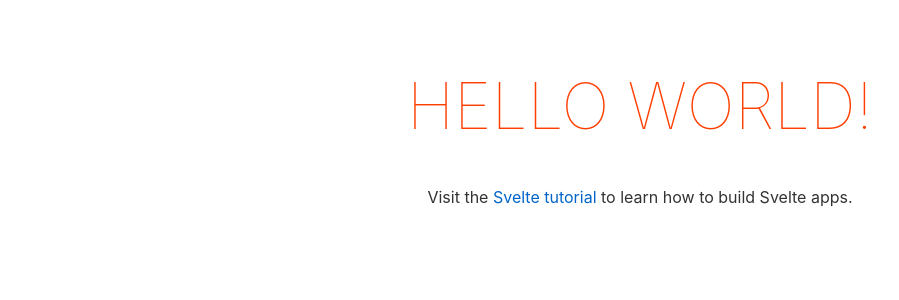
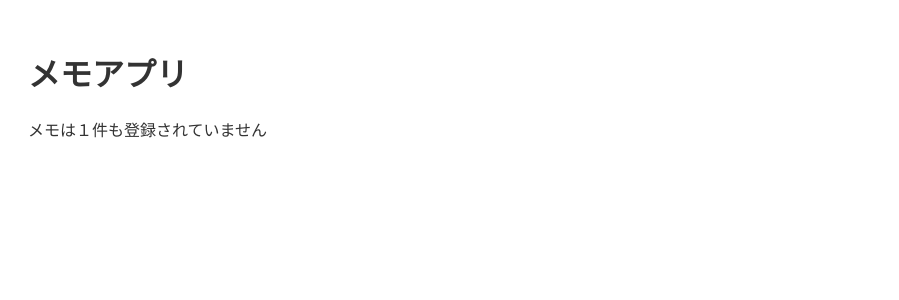
Before and after one commit to ysaito06/svelte-memo-app, a Svelte app: page / in a window 1280 px wide. Shown: the top 300 px of the page, without its empty margins (0-899 px from the left). Built offline with nearby package versions, Linux system fonts and the light colour scheme.

Commit message:
add memo index page

```diff
--- a/package.json
+++ b/package.json
@@ -28,6 +28,7 @@
     "typescript": "^4.0.0"
   },
   "dependencies": {
+    "@rollup/plugin-terser": "^0.4.4",
     "sirv-cli": "^2.0.0"
   }
 }
--- a/rollup.config.js
+++ b/rollup.config.js
@@ -1,10 +1,11 @@
-import { spawn } from 'child_process';
-import svelte from 'rollup-plugin-svelte';
-import commonjs from '@rollup/plugin-commonjs';
-import terser from '@rollup/plugin-terser';
-import resolve from '@rollup/plugin-node-resolve';
-import livereload from 'rollup-plugin-livereload';
-import css from 'rollup-plugin-css-only';
+import svelte from "rollup-plugin-svelte";
+import commonjs from "@rollup/plugin-commonjs";
+import resolve from "@rollup/plugin-node-resolve";
+import livereload from "rollup-plugin-livereload";
+import { terser } from "rollup-plugin-terser";
+import sveltePreprocess from "svelte-preprocess";
+import typescript from "@rollup/plugin-typescript";
+import css from "rollup-plugin-css-only";
 
 const production = !process.env.ROLLUP_WATCH;
 
@@ -18,35 +19,40 @@ function serve() {
   return {
     writeBundle() {
       if (server) return;
-			server = spawn('npm', ['run', 'start', '--', '--dev'], {
-				stdio: ['ignore', 'inherit', 'inherit'],
-				shell: true
-			});
+      server = require("child_process").spawn(
+        "npm",
+        ["run", "start", "--", "--dev"],
+        {
+          stdio: ["ignore", "inherit", "inherit"],
+          shell: true,
+        }
+      );
 
-			process.on('SIGTERM', toExit);
-			process.on('exit', toExit);
-		}
+      process.on("SIGTERM", toExit);
+      process.on("exit", toExit);
+    },
   };
 }
 
 export default {
-	input: 'src/main.js',
+  input: "src/main.ts",
   output: {
     sourcemap: true,
-		format: 'iife',
-		name: 'app',
-		file: 'public/build/bundle.js'
+    format: "iife",
+    name: "app",
+    file: "public/build/bundle.js",
   },
   plugins: [
     svelte({
+      preprocess: sveltePreprocess({ sourceMap: !production }),
       compilerOptions: {
         // enable run-time checks when not in production
-				dev: !production
-			}
+        dev: !production,
+      },
     }),
     // we'll extract any component CSS out into
     // a separate file - better for performance
-		css({ output: 'bundle.css' }),
+    css({ output: "bundle.css" }),
 
     // If you have external dependencies installed from
     // npm, you'll most likely need these plugins. In
@@ -55,10 +61,13 @@ export default {
     // https://github.com/rollup/plugins/tree/master/packages/commonjs
     resolve({
       browser: true,
-			dedupe: ['svelte'],
-			exportConditions: ['svelte']
+      dedupe: ["svelte"],
     }),
     commonjs(),
+    typescript({
+      sourceMap: !production,
+      inlineSources: !production,
+    }),
 
     // In dev mode, call `npm run start` once
     // the bundle has been generated
@@ -66,13 +75,13 @@ export default {
 
     // Watch the `public` directory and refresh the
     // browser on changes when not in production
-		!production && livereload('public'),
+    !production && livereload("public"),
 
     // If we're building for production (npm run build
     // instead of npm run dev), minify
-		production && terser()
+    production && terser(),
   ],
   watch: {
-		clearScreen: false
-	}
+    clearScreen: false,
+  },
 };
--- a/src/App.svelte
+++ b/src/App.svelte
@@ -1,30 +1,15 @@
-<script>
-	export let name;
+<script lang="ts">
+	import List from "./pages/List.svelte";
 </script>
 
-<main>
-	<h1>Hello {name}!</h1>
-	<p>Visit the <a href="https://svelte.dev/tutorial">Svelte tutorial</a> to learn how to build Svelte apps.</p>
-</main>
-
-<style>
+<style lang="scss">
 	main {
-		text-align: center;
-		padding: 1em;
-		max-width: 240px;
-		margin: 0 auto;
-	}
-
-	h1 {
-		color: #ff3e00;
-		text-transform: uppercase;
-		font-size: 4em;
-		font-weight: 100;
-	}
-
-	@media (min-width: 640px) {
-		main {
-			max-width: none;
-		}
+		width: 544px;
+		padding: 20px;
 	}
 </style>
+
+<main>
+	<h1>メモアプリ</h1>
+	<List />
+</main>
--- /dev/null
+++ b/src/component/MemoList.svelte
@@ -0,0 +1,19 @@
+<script lang="ts">
+  import { memoList } from "../store/common";
+</script>
+
+{#if $memoList.length > 0}
+	<ul class="memo-list">
+		{#each $memoList as { title, date }, i}
+			<li>
+				<p class="title">{title}</p>
+				<p class="date">登録日：{date}</p>
+				<span
+					class="delete"
+					>×</span>
+			</li>
+		{/each}
+	</ul>
+{:else}
+	<p>メモは１件も登録されていません</p>
+{/if}
--- /dev/null
+++ b/src/global.d.ts
@@ -0,0 +1 @@
+/// <reference types="svelte" />
--- a/src/main.js
+++ /dev/null
@@ -1,10 +0,0 @@
-import App from './App.svelte';
-
-const app = new App({
-	target: document.body,
-	props: {
-		name: 'world'
-	}
-});
-
-export default app;
--- /dev/null
+++ b/src/main.ts
@@ -0,0 +1,10 @@
+import App from "./App.svelte";
+
+const app = new App({
+  target: document.body,
+  props: {
+    name: "world",
+  },
+});
+
+export default app;
--- /dev/null
+++ b/src/pages/List.svelte
@@ -0,0 +1,11 @@
+<script lang="ts">
+    import MemoListComponent from "../component/MemoList.svelte";
+</script>
+
+<div class="home">
+	<div class="contents">
+		<div class="memo-list-area">
+			<MemoListComponent />
+		</div>
+	</div>
+</div>
--- /dev/null
+++ b/src/store/common.ts
@@ -0,0 +1,13 @@
+import { writable } from "svelte/store";
+
+export const screenType = writable<number>(0); // 0:一覧画面 1:詳細画面
+export const showDeleteMemoModalFlg = writable<boolean>(false);
+export const selectIndex = writable<number>(null);
+
+export type memo = {
+  title: string;
+  context: string;
+  date: string;
+};
+
+export const memoList = writable<memo[]>([]);
```
Also changed, not shown: 1 other file (tests, documents, lock files or other folders). Lines whose indentation alone changed are shown as unchanged.
